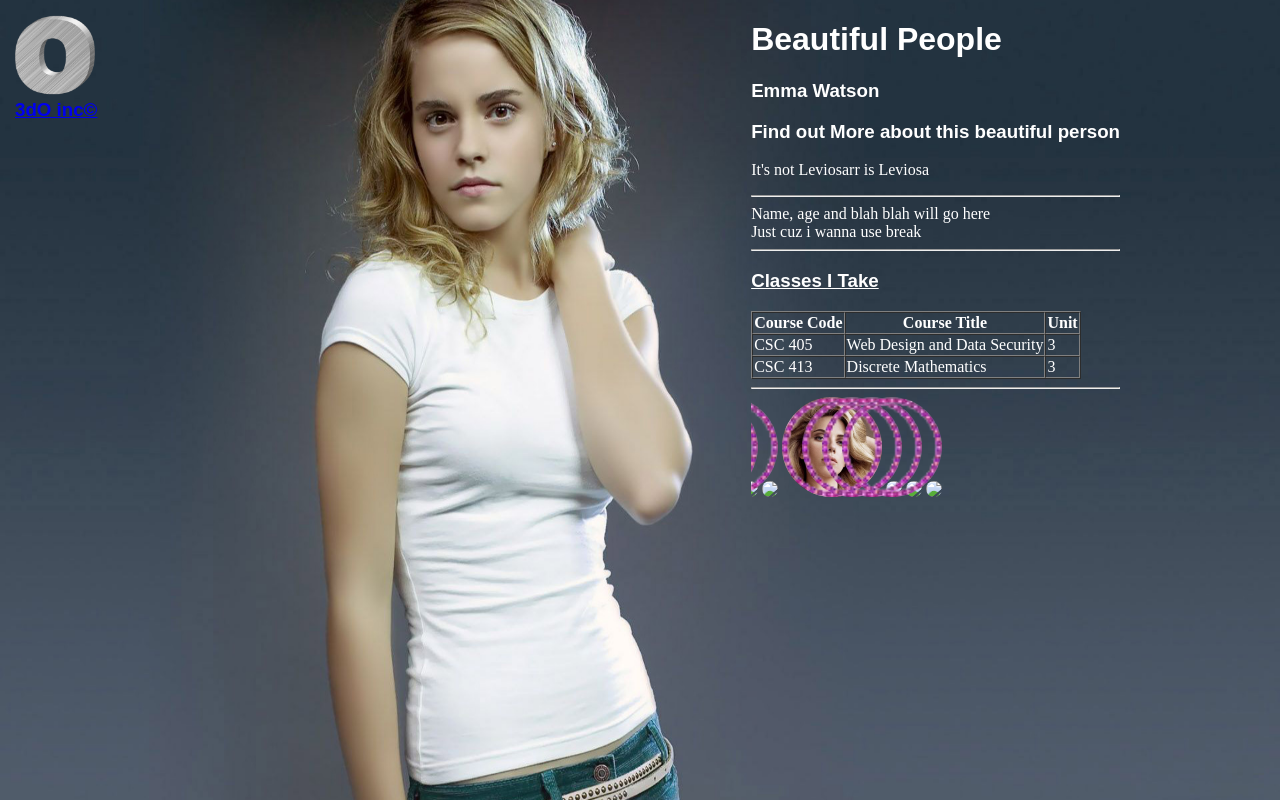
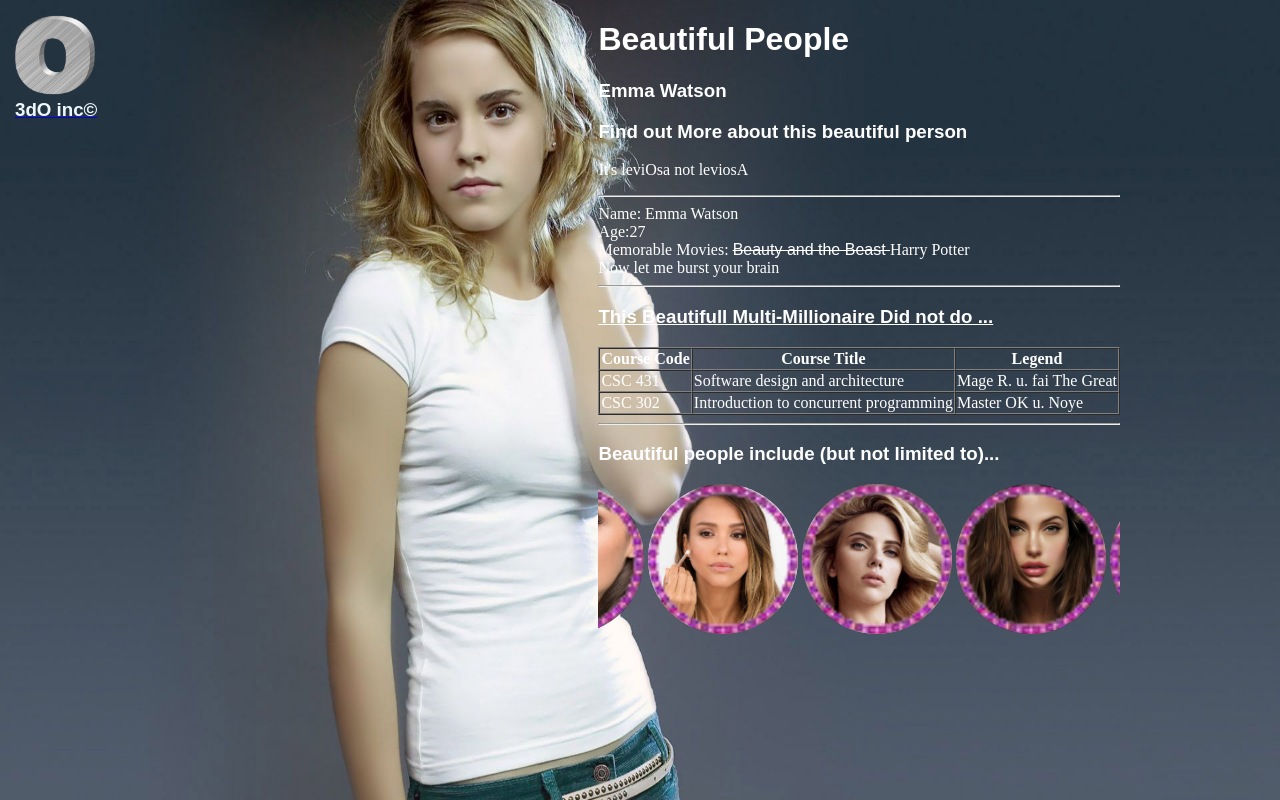
Before and after one commit to Zaida-3dO/Csc405_Personal-Website, a plain HTML site: page Emma.html in a window 1280 px wide. Drawn offline with Linux system fonts and the light colour scheme.

```diff
--- /dev/null
+++ b/404.html
@@ -0,0 +1,29 @@
+<!DOCTYPE HTML>
+<html>
+
+<head>
+    <title>My first Html</title>
+    <link rel="shortcut icon" href="3dO.ico" type="image/ico" />
+    <!-- CUSTOM STYLE -->
+    <link href="Ope.css" id="switch_style" rel="stylesheet">
+</head>
+
+<body>
+        <a href="index.html" class="ThreeDO" style="float:left">
+                <img src="3dO.ico" width="80px" />
+                <h3 style="margin-top:0px; color:rgb(0, 0, 0);">3dO inc©</h3>
+            </a>
+    <div>
+    <h1 style="font-family: Open Sans;
+        font-weight: bold;
+        font-size: 60px;
+        text-align: center;">404 &#8212 Page not found</h1>
+
+    <h2 style="text-align: center;">&#8615;This is everyone else &#8615;</h2>
+</div>
+<div class="right">
+
+</div>
+</body>
+
+</html>
--- a/FirstWebpage.html
+++ b/Emma.html
@@ -12,38 +12,39 @@
     <div class="background" style="background-image: url('bkground/2.jpg');"> </div>
     <a href="index.html" class="ThreeDO" style="float:left">
         <img src="3dO.ico" width="80px" />
-        <h3 style="margin-top:0px;">3dO inc©</h3>
+        <h3 style="margin-top:0px; color:aliceblue;">3dO inc©</h3>
     </a>
     <div style="float:right;padding-right: 160px">
         <h1>Beautiful People</h1>
         <h3>Emma Watson</h3>
         <h3>Find out More about this beautiful person</h3>
 
-        <p>It's not Leviosarr is Leviosa</p>
-        <hr> Name, age and blah blah will go here
-        <br> Just cuz i wanna use break
+        <p>It's leviOsa not leviosA</p>
+        <hr> Name: Emma Watson <br> Age:27 <br> Memorable Movies: <span style="text-decoration: line-through">Beauty and the Beast </span> Harry Potter
+        <br> Now let me burst your brain
         <hr>
         <h3>
-            <u> Classes I Take </u>
+            <u> This Beautifull Multi-Millionaire Did not do ... </u>
         </h3>
         <table border="1" cellspacing="0">
             <tr>
                 <th>Course Code</th>
                 <th>Course Title</th>
-                <th>Unit</th>
+                <th>Legend</th>
             </tr>
             <tr>
-                <td>CSC 405</td>
-                <td>Web Design and Data Security</td>
-                <td>3</td>
+                <td>CSC 431</td>
+                <td>Software design and architecture</td>
+                <td>Mage R. u. fai The Great</td>
             </tr>
             <tr>
-                <td>CSC 413</td>
-                <td>Discrete Mathematics</td>
-                <td>3</td>
+                <td>CSC 302</td>
+                <td>Introduction to concurrent programming</td>
+                <td>Master OK u. Noye</td>
             </tr>
         </table>
         <hr>
+        <h3>Beautiful people include (but not limited to)...</h3>
         <div class="showglass">
             <div class="anim">
                 <div class="pics">
@@ -55,13 +56,13 @@
                         <img class = "ring" src = "bkground/circle.png">
                     </a>
                     <a href = "index.html">
-                        <img src = "bkground/galgadot">
+                        <img src = "bkground/galgadot.jpg">
                     </a>
                     <a href = "index.html">
                         <img class = "ring" src = "bkground/circle.png">
                     </a>
                     <a href = "index.html">
-                        <img src = "bkground/jessicalba">
+                        <img src = "bkground/jessicalba.jpg">
                     </a>
                     <a href = "index.html">
                         <img class = "ring" src = "bkground/circle.png">
@@ -73,19 +74,19 @@
                         <img class = "ring" src = "bkground/circle.png">
                     </a>
                     <a href = "index.html">
-                        <img src = "bkground/jLo">
+                        <img src = "bkground/jLo.jpg">
                     </a>
                     <a href = "index.html">
                         <img class = "ring" src = "bkground/circle.png">
                     </a>
                     <a href = "index.html">
-                        <img src = "bkground/meg">
+                        <img src = "bkground/meg.jpg">
                     </a>
                     <a href = "index.html">
                         <img class = "ring" src = "bkground/circle.png">
                     </a>
-                    <a href = "SecondWebpage.html">
-                        <img src = "bkground/Amandla">
+                    <a href = "Amandla.html">
+                        <img src = "bkground/Amandla.png">
                     </a>
                     <a href = "SecondWebPage.html">
                         <img class = "ring" src = "bkground/circle.png">
--- a/Ope.css
+++ b/Ope.css
@@ -71,25 +71,25 @@ h1,h2,h3,h4,h5,h6,span {
     height: 100px;
     position: relative;
     -webkit-animation-name: example; /* Chrome, Safari, Opera */
-    -webkit-animation-duration: 50s; /* Chrome, Safari, Opera */
+    -webkit-animation-duration: 30s; /* Chrome, Safari, Opera */
     -webkit-animation-iteration-count: 3; /* Chrome, Safari, Opera */
     -webkit-animation-direction: alternate; /* Chrome, Safari, Opera */
     animation-name: example;
-    animation-duration: 50s;
+    animation-duration: 30s;
     animation-iteration-count: infinite;
     animation-direction: alternate;
 }
 .showglass{
     overflow: hidden;
-
+  height:150px;
 }
 
 .pics a img{
     border-radius: 50%;
-    height:100px;
+    height:150px;
 }
 .ring{
-    margin-left: -104px;
+    margin-left: -154px;
     height:105px;
 }
 /* Chrome, Safari, Opera
@@ -116,12 +116,12 @@ h1,h2,h3,h4,h5,h6,span {
 */
 @-webkit-keyframes example {
     0%   { left:0vw; top:0px;}
-    50%{left:-30vw;top:0px;}
+    50%{left:-35vw;top:0px;}
     100% { left:0vw; top:0px;}
 }
 
 @keyframes  example {
     0%   { left:0vw; top:0px;}
-    50%{left:-30vw;top:0px;}
+    50%{left:-35vw;top:0px;}
     100% { left:0vw; top:0px;}
 }
```
Also changed, not shown: Amandla.html (renamed from SecondWebpage.html, +4 -0 lines), Index.html (+2 -2 lines), bkground/meganfox-1517428234738-6187.jpg (added), bkground/off-map.png (added), 3 other files.
